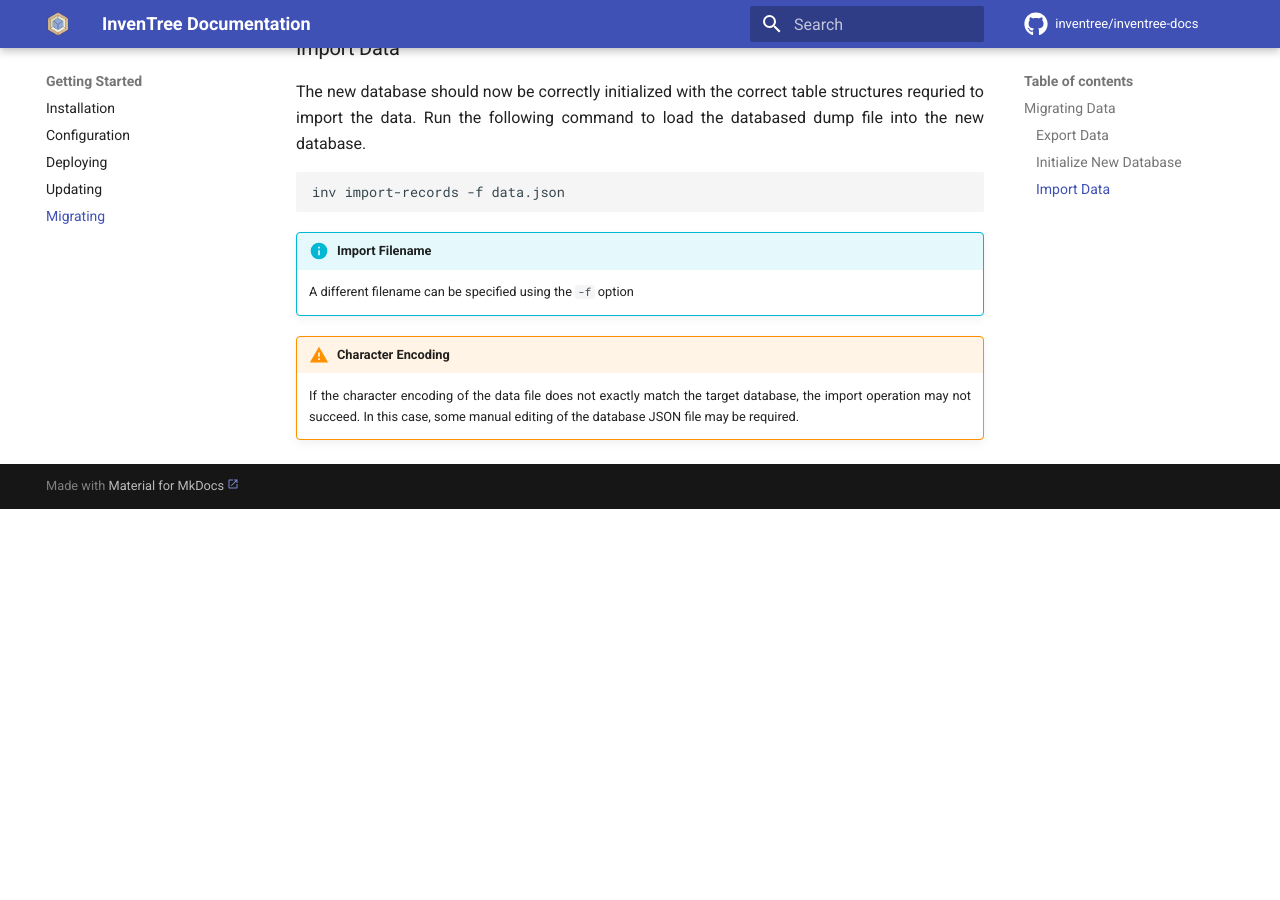
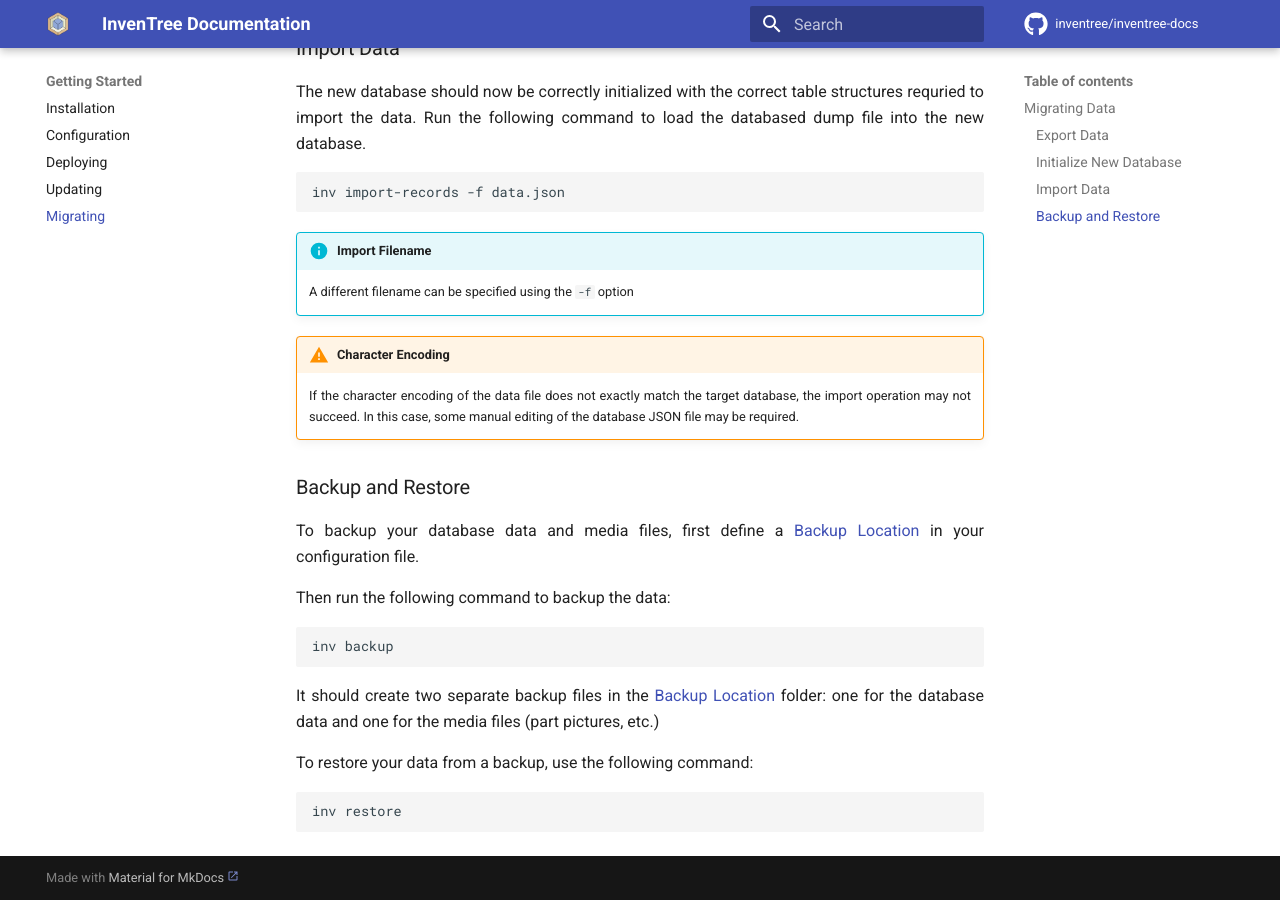
Before and after one commit to inventree/inventree-docs, an MkDocs documentation site: the page built from docs/start/migrate.md, in a window 1280 px wide and 900 px high, scrolled down 1146 px. Built offline with MkDocs 1.6.1 and Material for MkDocs 9.7.7, drawn with Linux system fonts in a browser that asks for light colours; a script that is not in the unit is left out; comment, search, counter and statistics services are not loaded; before the commit the page ends 1655 px from its top, so only the background shows below that.

Commit message:
Added backup and restore instructions

````diff
--- a/docs/start/migrate.md
+++ b/docs/start/migrate.md
@@ -52,3 +52,19 @@ inv import-records -f data.json
 
 !!! warning "Character Encoding"
 	If the character encoding of the data file does not exactly match the target database, the import operation may not succeed. In this case, some manual editing of the database JSON file may be required.
+
+### Backup and Restore
+
+To backup your database data and media files, first define a [Backup Location](../config/#backup-location) in your configuration file.
+
+Then run the following command to backup the data:
+```
+inv backup
+```
+
+It should create two separate backup files in the [Backup Location](../config/#backup-location) folder: one for the database data and one for the media files (part pictures, etc.)
+
+To restore your data from a backup, use the following command:
+```
+inv restore
+```
````
